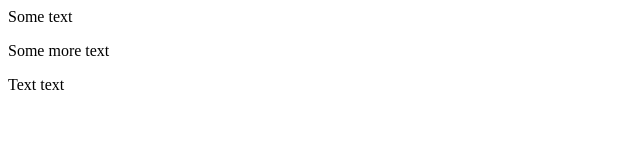
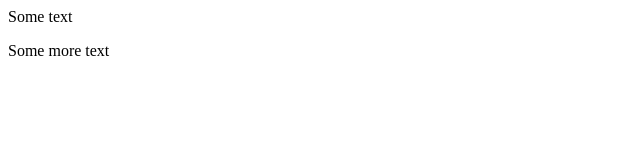
Before and after one commit to egzon-korenica/dummyproj, a plain HTML site: page index.html in a window 1280 px wide. Shown: the full height of the page, 0-640 px from the left. Drawn offline with Linux system fonts and the light colour scheme.

Commit message:
v1.0.2 - wrong commit

```diff
--- a/index.html
+++ b/index.html
@@ -1,5 +1,5 @@
 <html>
 <p>Some text</p>
 <p>Some more text</p>
-<p>Text text</p>
+<pText text</p>
 </html>
```
